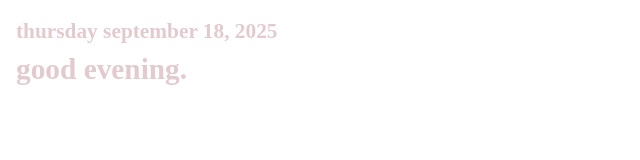
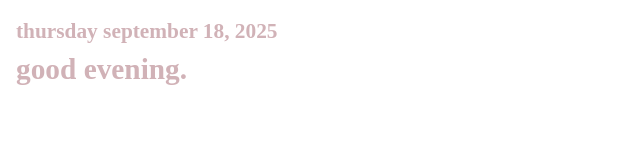
Before and after one commit to ouieouie/datenotion, a plain HTML site: page index.html in a window 1280 px wide. Shown: the whole page, without its empty margins (0-640 px from the left). Drawn offline with Linux system fonts and the light colour scheme.

Commit message:
Update index.html

```diff
--- a/index.html
+++ b/index.html
@@ -6,7 +6,7 @@
         display: flex;
         font-family: serif;
         font-size: 22pt;
-        color: #e3cacf;
+        color: #d1b2b7;
         padding: 7px;
         border: 1px solid #ffffff;
         justify-content: left;
```
